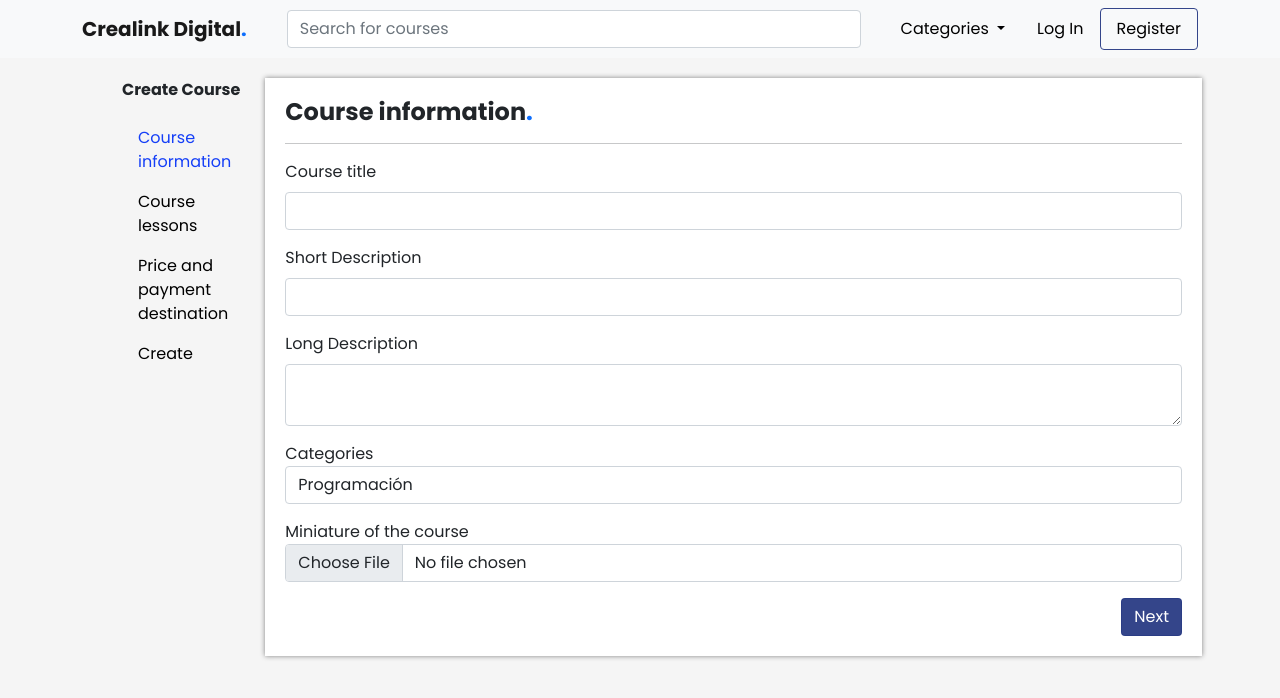
After one commit to Edson19-coder/Proyecto_PWCI, a PHP site: page /views/create-course.php in a window 1280 px wide. The commit adds this page. Shown: the top 698 px of the page. Run offline with PHP 8.4, Linux system fonts and the light colour scheme; a stand-in replaces the project's code that opens the database connection; some libraries are stand-ins or nearby versions.

Commit message:
Obtener informacion para crear el curso

```diff
--- /dev/null
+++ b/client/views/create-course.php
@@ -0,0 +1,316 @@
+<!DOCTYPE html>
+<html lang="en">
+
+<head>
+    <meta charset="UTF-8">
+    <meta http-equiv="X-UA-Compatible" content="IE=edge">
+    <meta name="viewport" content="width=device-width, initial-scale=1.0">
+    <title>Document</title>
+    <!-- CSS -->
+    <link rel="stylesheet" href="css/bootstrap.min.css">
+    <link rel="stylesheet" href="css/navbar.css">
+    <link rel="stylesheet" href="css/create-course.css">
+    <link rel="stylesheet" href="https://use.fontawesome.com/releases/v5.7.2/css/all.css"
+        integrity="sha384-fnmOCqbTlWIlj8LyTjo7mOUStjsKC4pOpQbqyi7RrhN7udi9RwhKkMHpvLbHG9Sr" crossorigin="anonymous">
+    <link rel="preconnect" href="https://fonts.gstatic.com">
+    <link href="https://fonts.googleapis.com/css2?family=Poppins:wght@400;700&display=swap" rel="stylesheet">
+    <!-- /CSS -->
+</head>
+
+<body>
+    <!-- NAVBAR -->
+    <?php
+        include 'navbar.php';
+    ?>
+    <!-- /NAVBAR -->
+    <!-- CONTENT -->
+    <div class="col-12 container" style="padding: 20px;">
+        <div class="row">
+
+            <div class="col-2 options-list">
+                <ul>
+                    <p class="fw-bold">Create Course</p>
+
+                    <a class="nav-link" id="id-index-course-information" style="color: #153ff7 !important;">Course
+                        information</a>
+                    <a class="nav-link" id="id-index-course-lessons">Course lessons</a>
+                    <a class="nav-link" id="id-index-payment">Price and payment destination</a>
+                    <a class="nav-link" id="id-index-course-create">Create</a>
+                </ul>
+            </div>
+
+            <div class="col-10 content-menu" style="padding: 20px;">
+
+                <div id="id-course-information">
+                    <!-- Course information -->
+                    <div class="col-12 title text-start">
+                        <h4 class="fw-bold">Course information<span class="text-primary">.</span></h4>
+                        <hr>
+                    </div>
+
+                    <form>
+                        <div class="mb-3">
+                            <label for="InputTitle" class="form-label">Course title</label>
+                            <input type="text" class="form-control" id="InputTitle">
+                        </div>
+                        <div class="mb-3">
+                            <label for="InputShortDescription" class="form-label">Short Description</label>
+                            <input type="text" class="form-control" id="InputShortDescription">
+                        </div>
+                        <div class="mb-3">
+                            <label for="InputLongDescription" class="form-label">Long Description</label>
+                            <textarea class="form-control" id="InputLongDescription"></textarea>
+                        </div>
+                        <div class="mb-3 form-group">
+                            <label for="InputCategory">Categories</label>
+                            <select class="form-control" id="InputCategory">
+                                <option>Programación</option>
+                                <option>Diseño grafico</option>
+                                <option>Marketing</option>
+                                <option>Base de datos</option>
+                                <option>Idiomas</option>
+                            </select>
+                        </div>
+                        <div class="mb-3 form-group">
+                            <label for="miniature-course">Miniature of the course</label>
+                            <input type="file" class="form-control-file form-control" id="miniature-course">
+                        </div>
+                        <div class="text-end">
+                            <button type="button" id="btn-next-course-information" class="btn btn-primary">Next</button>
+                        </div>
+                    </form>
+                </div>
+
+                <div class="un-active" id="id-course-lessons">
+                    <!-- Course lessons -->
+                    <div class="col-12 title text-start">
+                        <h4 class="fw-bold">Course lessons<span class="text-primary">.</span></h4>
+                        <hr>
+                    </div>
+
+                    <button type="button" class="btn btn-primary btn-sm mb-3" data-bs-toggle="modal"
+                        data-bs-target="#addLesson">
+                        <i class="fas fa-plus"></i> Add lesson
+                    </button>
+
+                    <!-- Modal Add lesson -->
+                    <div class="modal fade" id="addLesson" data-bs-backdrop="static" data-bs-keyboard="false"
+                        tabindex="-1" aria-labelledby="staticBackdropLabel" aria-hidden="true">
+                        <div class="modal-dialog">
+                            <div class="modal-content">
+                                <div class="modal-header">
+                                    <h5 class="modal-title fw-bold" id="staticBackdropLabel">ADD LESSON<span
+                                            class="text-primary">.</span></h5>
+                                    <button type="button" class="btn-close" data-bs-dismiss="modal"
+                                        aria-label="Close"></button>
+                                </div>
+                                <div class="modal-body">
+                                    <div class="mb-3">
+                                        <label for="InputLessonTitle" class="form-label">Lesson title</label>
+                                        <input type="text" class="form-control" id="InputLessonTitleAdd">
+                                    </div>
+                                    <div class="mb-3">
+                                        <label for="InputLessonDescription" class="form-label">Description</label>
+                                        <textarea class="form-control" id="InputLessonDescriptionAdd"></textarea>
+                                    </div>
+                                    <div class="mb-3 form-group">
+                                        <label for="InputVideoLesson">Video lesson</label>
+                                        <input type="file" class="form-control-file" id="InputVideoLessonAdd">
+                                    </div>
+                                    <div class="mb-3 form-group">
+                                        <label for="InputFileLesson">File lesson</label>
+                                        <input type="file" class="form-control-file" id="InputFileLessonAdd">
+                                    </div>
+                                    <div class="text-end">
+                                        <button type="button" class="btn btn-secondary"
+                                            data-bs-dismiss="modal">Close</button>
+                                        <button type="button" class="btn btn-primary" data-bs-dismiss="modal" id="btnLessonAdd">Add</button>
+                                    </div>
+                                </div>
+                            </div>
+                        </div>
+                    </div>
+                    <!-- /Modal Add lesson -->
+
+                    <table class="table">
+                        <thead>
+                            <tr>
+                                <th scope="col">#</th>
+                                <th scope="col">Lesson title</th>
+                                <th scope="col">Action</th>
+                            </tr>
+                        </thead>
+                        <tbody id="lessonTBody">
+
+                        </tbody>
+                    </table>
+
+                    <!-- Modal Edit Lesson -->
+                    <div class="modal fade" id="staticBackdrop" data-bs-backdrop="static" data-bs-keyboard="false"
+                        tabindex="-1" aria-labelledby="staticBackdropLabel" aria-hidden="true">
+                        <div class="modal-dialog">
+                            <div class="modal-content">
+                                <div class="modal-header">
+                                    <h5 class="modal-title fw-bold" id="staticBackdropLabel">EDIT LESSON<span
+                                            class="text-primary">.</span></h5>
+                                    <button type="button" class="btn-close" data-bs-dismiss="modal"
+                                        aria-label="Close"></button>
+                                </div>
+                                <div class="modal-body">
+                                    <form>
+                                        <div class="mb-3">
+                                            <label for="InputLessonTitle" class="form-label">Lesson title</label>
+                                            <input type="text" class="form-control" id="InputLessonTitleEdit">
+                                        </div>
+                                        <div class="mb-3">
+                                            <label for="InputLessonDescription" class="form-label">Description</label>
+                                            <textarea class="form-control" id="InputLessonDescriptionEdit"></textarea>
+                                        </div>
+                                        <div class="text-end">
+                                            <button type="button" class="btn btn-secondary"
+                                                data-bs-dismiss="modal">Close</button>
+                                            <button type="submit" class="btn btn-primary" id="btnLessonEdit">Edit</button>
+                                        </div>
+                                    </form>
+                                </div>
+                            </div>
+                        </div>
+                    </div>
+                    <!-- /Modal Edit Lesson -->
+
+                    <div class="col-12">
+                        <div class="row">
+                            <div class="col-12 text-end">
+                                <button type="button" id="btn-prev-course-lesson"
+                                    class="btn btn-primary">Previous</button>
+                                <button type="button" id="btn-next-course-lesson" class="btn btn-primary">Next</button>
+                            </div>
+                        </div>
+                    </div>
+
+                </div>
+
+                <div class="un-active" id="id-price-payment">
+                    <!-- Price and payment destination -->
+                    <div class="col-12 title text-start">
+                        <h4 class="fw-bold">Price and payment destination<span class="text-primary">.</span></h4>
+                        <hr>
+                    </div>
+
+                    <h5 class="mb-3">Price:</h5>
+                    <div class="col-3 mb-3">
+                        <input type="number" min="0" class="form-control" name="" id="InputPrice">
+                    </div>
+                    <p style="color: #ff0000;">* If the cost is $0 it will marked as FREE</p>
+                    <h5 class="mb-3">Payment destination:</h5>
+                    <form class="credit-card-div">
+                        <div class="col-12 mb-3">
+                            <input type="text" class="form-control" name="" id="cardNumber" placeholder="Enter Card Number">
+                        </div>
+                        <div class="row mb-3">
+                            <div class="col-4 credit-card-inp">
+                                <span class="help-block text-muted small-font">Expiry Month</span>
+                                <input type="text" name="" id="expMonth" class="form-control" placeholder="MM">
+                            </div>
+                            <div class="col-4 credit-card-inp">
+                                <span class="help-block text-muted small-font">Expiry Year</span>
+                                <input type="text" name="" id="expYear" class="form-control" placeholder="YYYY">
+                            </div>
+                            <div class="col-4 credit-card-inp">
+                                <span class="help-block text-muted small-font">CCV</span>
+                                <input type="text" name="" id="ccv" class="form-control" placeholder="CCV">
+                            </div>
+                        </div>
+                        <div class="col-12 mb-3">
+                            <input type="text" class="form-control" name="" id="titular" placeholder="Name On The Card">
+                        </div>
+                    </form>
+
+                    <div class="col-12">
+                        <div class="row">
+                            <div class="col-12 text-end">
+                                <button type="button" id="btn-prev-payment" class="btn btn-primary">Previous</button>
+                                <button type="submit" id="btn-create-course" class="btn btn-primary">Create</button>
+                            </div>
+                        </div>
+                    </div>
+
+                </div>
+
+            </div>
+        </div>
+    </div>
+    <!-- /CONTENT -->
+    <!-- JS -->
+    <script src="js/bootstrap.min.js"></script>
+    <script src="https://code.jquery.com/jquery-3.5.1.min.js"
+        integrity="sha256-9/aliU8dGd2tb6OSsuzixeV4y/faTqgFtohetphbbj0=" crossorigin="anonymous"></script>
+    <script src="//cdn.jsdelivr.net/npm/sweetalert2@10"></script>
+    <script src="js/notification-create-course.js"></script>
+    <script src="../models/course.js"></script>
+    <script src="../models/lesson.js"></script>
+    <!-- /JS -->
+
+    <script type="module">
+        import { GLOBAL } from '../services/GLOBAL.js';
+
+        var lessonList = [];
+        var courseInformation;
+        var indiceEditActive = -1;
+
+        $(document).ready(() => {
+
+            //Obtenemos la información del curso
+            $('#btn-create-course').on('click', (event) => {
+                event.preventDefault();
+
+                courseInformation = new CourseInformation($('#InputTitle').val(), $('#InputShortDescription').val(), $('#InputLongDescription').val(), $( "#InputCategory option:selected" ).text(), "", $('#InputPrice').val());
+                debugger;
+            });
+
+            //Agregamos una nueva clase para el curso
+            $('#btnLessonAdd').on('click', (event) => {
+                event.preventDefault();
+
+                var newLesson = new Lesson($('#InputLessonTitleAdd').val(), $('#InputLessonDescriptionAdd').val(), "", "");
+                lessonList.push(newLesson);
+                newLesson.setId(lessonList.length);
+                $('#lessonTBody').append(newLesson.getHtml());
+                $('#InputLessonTitleAdd').val('');
+                $('#InputLessonDescriptionAdd').val('');
+            });
+
+            //Borramos una clase del curso
+            $('.table tbody').on('click', '.btn-delete-lesson', function() {
+                $(this).closest('tr').remove();
+                var indiceString = $(this).parents('td').parents('tr').children('td.titleCol').html();
+                var indice = lessonList.findIndex(function(o) { return o.lessonTitle === indiceString; })
+                lessonList.splice(indice , 1);
+                debugger;
+            });
+
+            //Mostramos en editar la clase seleccionada
+            $('.table tbody').on('click', '.btn-edit-lesson', function() {
+                var indiceString = $(this).parents('td').parents('tr').children('td.titleCol').html();
+                indiceEditActive = lessonList.findIndex(function(o) { return o.lessonTitle === indiceString; })
+                $('#InputLessonTitleEdit').val(lessonList[indiceEditActive].lessonTitle);
+                $('#InputLessonDescriptionEdit').val(lessonList[indiceEditActive].lessonDescription);
+            });
+
+            //Editamos una clase existente del curso
+            $('#btnLessonEdit').on('click', (event) => {
+                event.preventDefault();
+                lessonList[indiceEditActive].lessonTitle = $('#InputLessonTitleEdit').val();
+                lessonList[indiceEditActive].lessonDescription = $('#InputLessonDescriptionEdit').val();
+                $(".table tbody tr").remove();
+                for(let lesson of lessonList) {
+                    var newLesson = new LessonTwo(lesson.id,lesson.lessonTitle , lesson.lessonDescription, "", "");
+                    $('#lessonTBody').append(newLesson.getHtml());
+                }
+            });
+        });
+
+    </script>
+</body>
+
+</html>
--- /dev/null
+++ b/client/views/css/create-course.css
@@ -0,0 +1,12 @@
+.content-menu {
+    background-color: white;
+    box-shadow: 0px 0px 5px 0px grey;
+}
+
+.options-list a:hover {
+    color: #153ff7 !important;
+}
+
+.un-active {
+    display: none;
+}
--- /dev/null
+++ b/client/views/js/notification-create-course.js
@@ -0,0 +1,65 @@
+$(document).ready( () => {
+
+    $("#btn-next-course-information").on('click', nextCourseInformation);
+
+    $("#btn-next-course-lesson").on('click', nextCourseLesson);
+
+    $("#btn-prev-course-lesson").on('click', prevCourseLesson);
+
+    $("#btn-prev-payment").on('click', prevPayment);
+
+    /*$("#btn-create-course").on('click', createSuccess);*/
+
+    function nextCourseInformation() {
+        if($("#id-course-lessons").hasClass("un-active")){
+            $("#id-course-lessons").removeClass("un-active");
+            $("#id-course-information").addClass("un-active");
+            $("#id-index-course-information").removeAttr('style');
+            $("#id-index-course-lessons").attr('style', 'color: #153ff7 !important');
+        }
+    }
+
+    function nextCourseLesson() {
+        if($("#id-price-payment").hasClass("un-active")){
+            $("#id-price-payment").removeClass("un-active");
+            $("#id-course-lessons").addClass("un-active");
+            $("#id-index-course-lessons").removeAttr('style');
+            $("#id-index-payment").attr('style', 'color: #153ff7 !important');
+        }
+    }
+
+    function prevCourseLesson() {
+        if($("#id-course-information").hasClass("un-active")){
+            $("#id-course-information").removeClass("un-active");
+            $("#id-course-lessons").addClass("un-active");
+            $("#id-index-course-lessons").removeAttr('style');
+            $("#id-index-course-information").attr('style', 'color: #153ff7 !important');
+        }
+    }
+
+    function prevPayment() {
+        if($("#id-course-lessons").hasClass("un-active")){
+            $("#id-course-lessons").removeClass("un-active");
+            $("#id-price-payment").addClass("un-active");
+            $("#id-index-payment").removeAttr('style');
+            $("#id-index-course-lessons").attr('style', 'color: #153ff7 !important');
+        }
+    }
+
+    function createSuccess() {
+
+        Swal.fire(
+            'Good job!',
+            'You clicked the button!',
+            'success'
+        )
+        .then(function (result) {
+            if (result.value) {
+                window.location = "index.php";
+            }
+        })
+
+        $("#id-index-payment").removeAttr('style');
+        $("#id-index-course-create").attr('style', 'color: #153ff7 !important');
+    }
+});
--- a/client/views/navbar.php
+++ b/client/views/navbar.php
@@ -59,8 +59,8 @@
                             <ul class="dropdown-menu">
                                 <li><a class="dropdown-item" href="settings.php"><span class="fas fa-user-circle"></span> Account</a>
                                 </li>
-                                <li><a class="dropdown-item" href="#"><span class="fas fa-credit-card"></span> Payment
-                                        options</a></li>
+                                <li><a class="dropdown-item" href="#"><span class="fas fa-credit-card"></span> Payment options</a></li>
+                                <li><a class="dropdown-item" href="create-course.php"><span class="fas fa-plus"></span> Create course</a></li>
                                 <li><a class="dropdown-item" href="../services/logout.php"><span class="fas fa-sign-out-alt"></span> Logout</a>
                                 </li>
                             </ul>
--- a/client/views/register.php
+++ b/client/views/register.php
@@ -67,11 +67,6 @@
                                 *The password must be at least 8 characters including an uppercase, lowercase, number and space character
                             </span>
                         </div>
-                        <!-- <div class="mb-3">
-                            <label for="InputConfirmPasswordRegister" class="form-label">Confirm password</label>
-                            <input type="password" class="form-control" id="InputConfirmPasswordRegister">
-                            <span class="hide" id="span-confirm-password" style="color: red">*Confirm password is required</span>
-                        </div> -->
                         <button type="submit" id="btn-sign-up" class="col-12 btn btn-primary" style="margin-bottom: 20px ;">Sign Up</button>
                         <a href="login.php" class="login-a" style="margin-top: 10px; color: black; text-decoration: none;">Log In</a>
                     </form>
```
Also changed, not shown: client/models/course.js (added, +26 -0 lines), client/models/lesson.js (added, +60 -0 lines), api/src/images/1081458.jpg (added).
